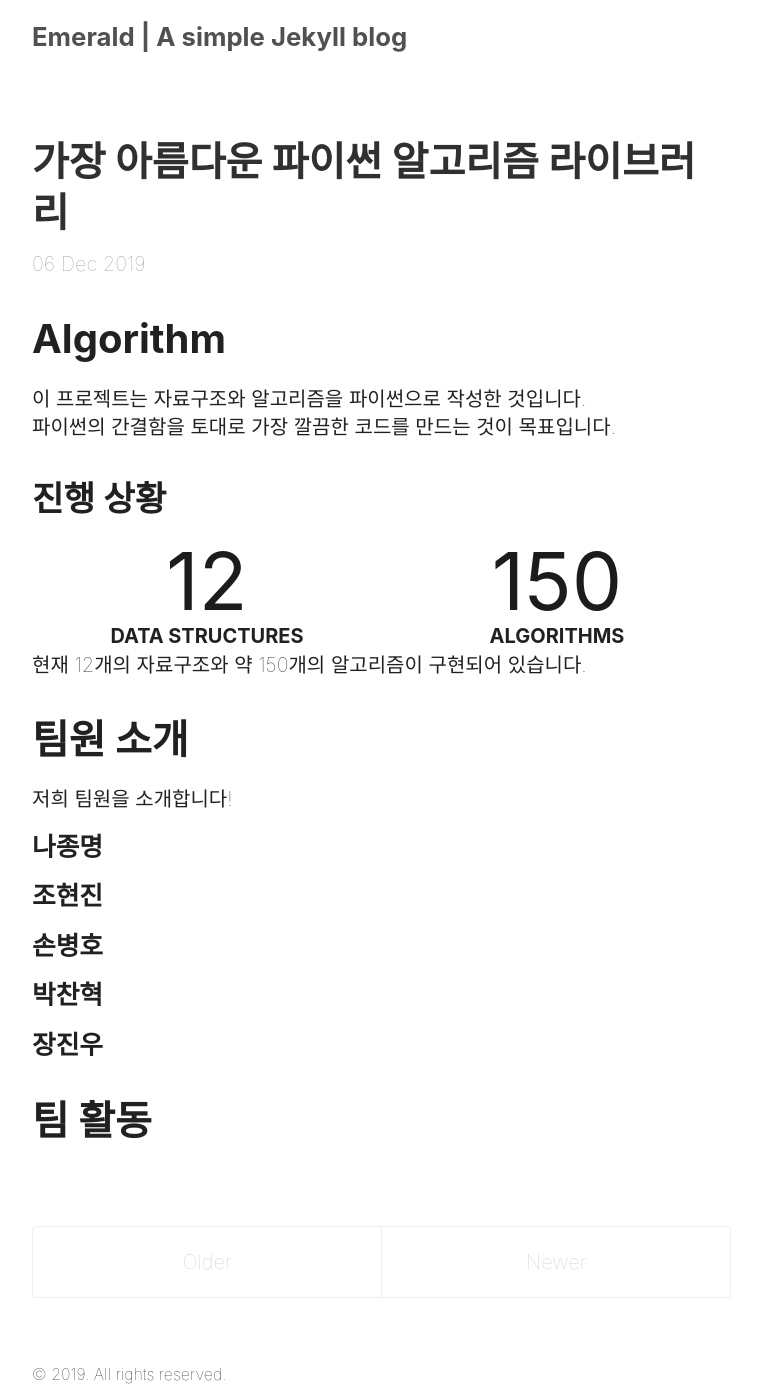
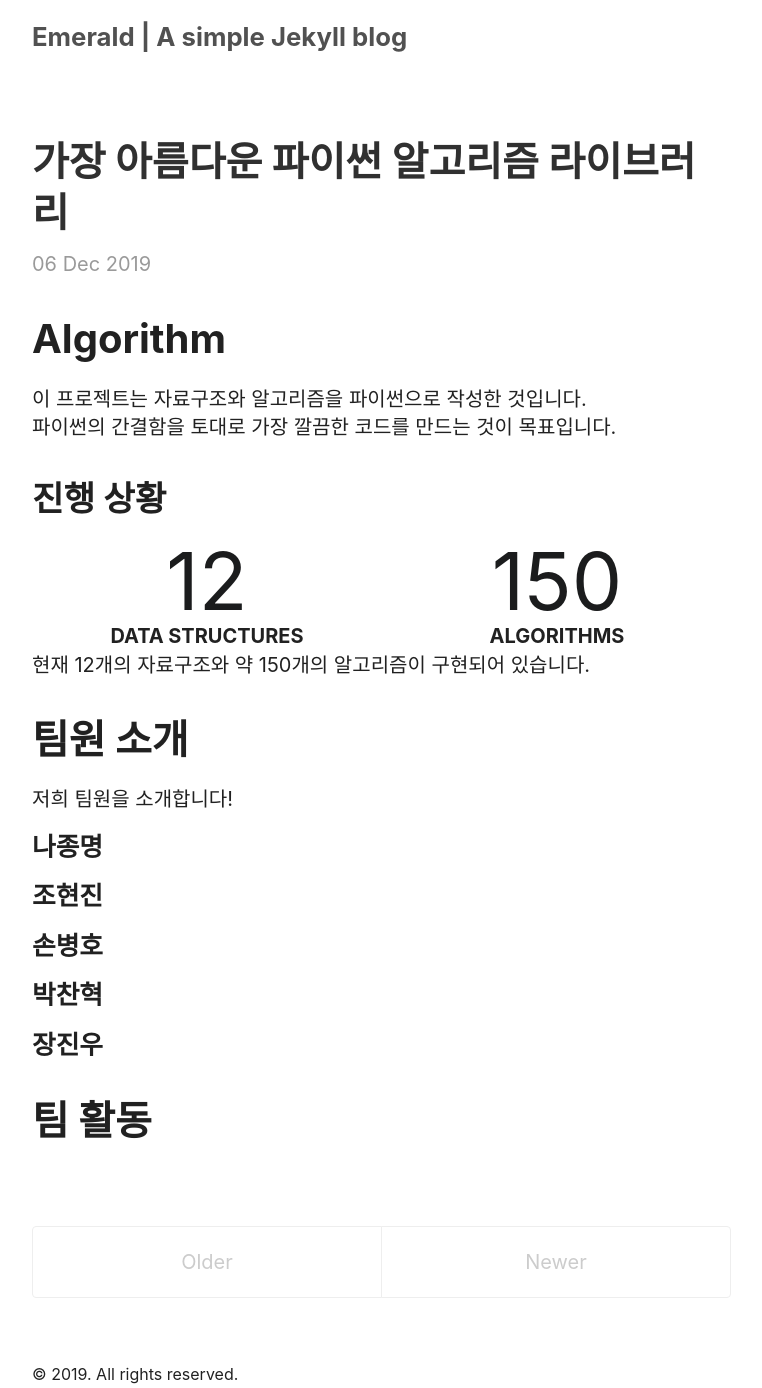
Before and after one commit to 19-2-SKKU-OSS/2019-2-OSS-L7, a Jekyll site: the page built from index.html, in a window 1280 px wide. Shown: the whole page, without its empty margins (258-1020 px from the left). Built offline with Jekyll 4.4.1, drawn with Linux system fonts in a browser that asks for light colours; nearby versions of some CDN libraries; some web fonts are replaced; the list of posts is cut into pages by our own code.

Commit message:
[Fix] Change font weight settings

```diff
--- a/_sass/_base.scss
+++ b/_sass/_base.scss
@@ -18,7 +18,7 @@ body {
 html, body {
   font-size: $root-font-size !important;
   line-height: $root-line-height !important;
-  font-weight: lighter;
+  font-weight: 400;
 
   @media (min-width: $large-breakpoint) {
     font-size: $large-font-size !important;
--- a/_sass/_fonts.scss
+++ b/_sass/_fonts.scss
@@ -4,7 +4,7 @@
             url('/2019-2-OSS-L7/public/font/aGothic12.otf') format('opentype'),
             url('/2019-2-OSS-L7/public/font/aGothic12.ttf') format('truetype'),
             url('/2019-2-OSS-L7/public/font/aGothic12.woff') format('woff');
-    font-weight: normal;
+    font-weight: 400;
 }
 
 @font-face {
@@ -13,7 +13,7 @@
             url('/2019-2-OSS-L7/public/font/aGothic14.otf') format('opentype'),
             url('/2019-2-OSS-L7/public/font/aGothic14.ttf') format('truetype'),
             url('/2019-2-OSS-L7/public/font/aGothic14.woff') format('woff');
-    font-weight: bold;
+    font-weight: 600;
 }
 
 @font-face {
@@ -22,7 +22,7 @@
             url('/2019-2-OSS-L7/public/font/aGothic17.otf') format('opentype'),
             url('/2019-2-OSS-L7/public/font/aGothic17.ttf') format('truetype'),
             url('/2019-2-OSS-L7/public/font/aGothic17.woff') format('woff');
-    font-weight: bolder;
+    font-weight: 800;
 }
 
 @font-face {
```
